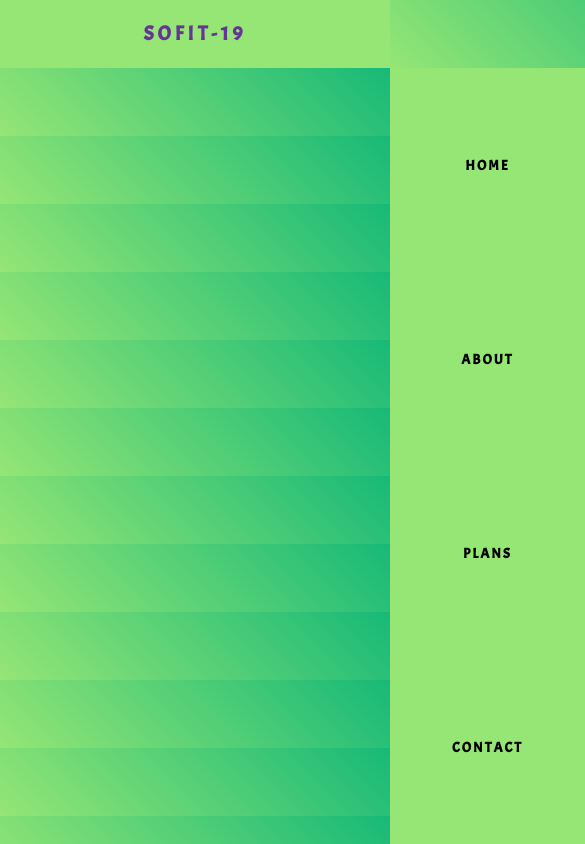
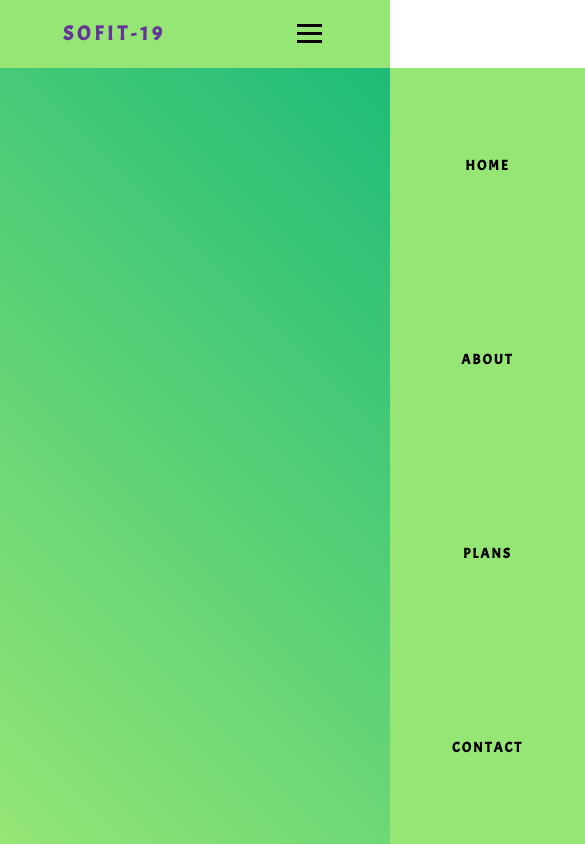
Before and after one commit to nikitaprodanov/WEBDesignFinalProjecct, a website: page index.html in a window 390 px wide. Shown: the whole page, 585 px wide, since content can reach past the window. Drawn offline with Linux system fonts and the light colour scheme.

Commit message:
burger icon

```diff
--- a/index.html
+++ b/index.html
@@ -5,6 +5,9 @@
         <meta name="viewport" content="width=device-width, initial-scale=1.0">
         <link rel="stylesheet" href="css/styles.css">
         <title>Step UP!</title>
+        <style>
+            @import url('https://fonts.googleapis.com/css?family=Acme:400,700');
+        </style>
     </head>
 
     <body>
@@ -14,7 +17,7 @@
             </div>
             <ul class="nav-links">
                 <li>
-                    <div class="link"><a href="#">HOME</a></div>
+                    <a href="./home.html">HOME</a>
                 </li>
                 <li>
                     <a href="#">ABOUT</a>
--- a/scss/styles.scss
+++ b/scss/styles.scss
@@ -1,5 +1,3 @@
-@import url('https://fonts.googleapis.com/css?family=Acme:400,700');
-
 $mobile: 780px;
 $tablet: 1024px;
 
@@ -13,6 +11,11 @@
     @media (max-width: #{$tablet}){
         @content;
     }
+}
+
+html,
+body{
+    height: 100%;
 }
 
 *{
@@ -29,6 +32,7 @@
     background: linear-gradient(45deg, #95e675 0%, #17b978 100%);
     filter: progid:DXImageTransform.Microsoft.gradient( startColorstr='#95e675', endColorstr='#17b978',GradientType=1 );
     nav{
+        position: relative;
         display: flex;
         justify-content: space-around;
         align-items: center;
@@ -41,7 +45,7 @@
         .nav-links{
             display: flex;
             justify-content: space-around;
-            width: 30%;
+            width: 30vw;
             list-style: none;
             a{
                 text-decoration: none;
@@ -53,7 +57,7 @@
         }
         .burger{
             display: none;
-            div{
+            .line{
                 width: 25px;
                 height: 3px;
                 background-color: #000;
@@ -64,15 +68,14 @@
 
     @include tablet{
         color: rebeccapurple;
-        overflow-x: hidden;
         nav .nav-links{
-            width: 40%;
+            width: 40vw;
         }
     }
 
     @include mobile{
         nav .nav-links{
-            position: absolute;
+            position: fixed;
             right: 0px;
             height: 92vh;
             top: 8vh;
@@ -83,5 +86,8 @@
             width: 50%;
             transform: translateX(100%);
         }
+        nav .burger{
+            display: block;
+        }
     }
 }
```
Also changed, not shown: css/styles.css.
